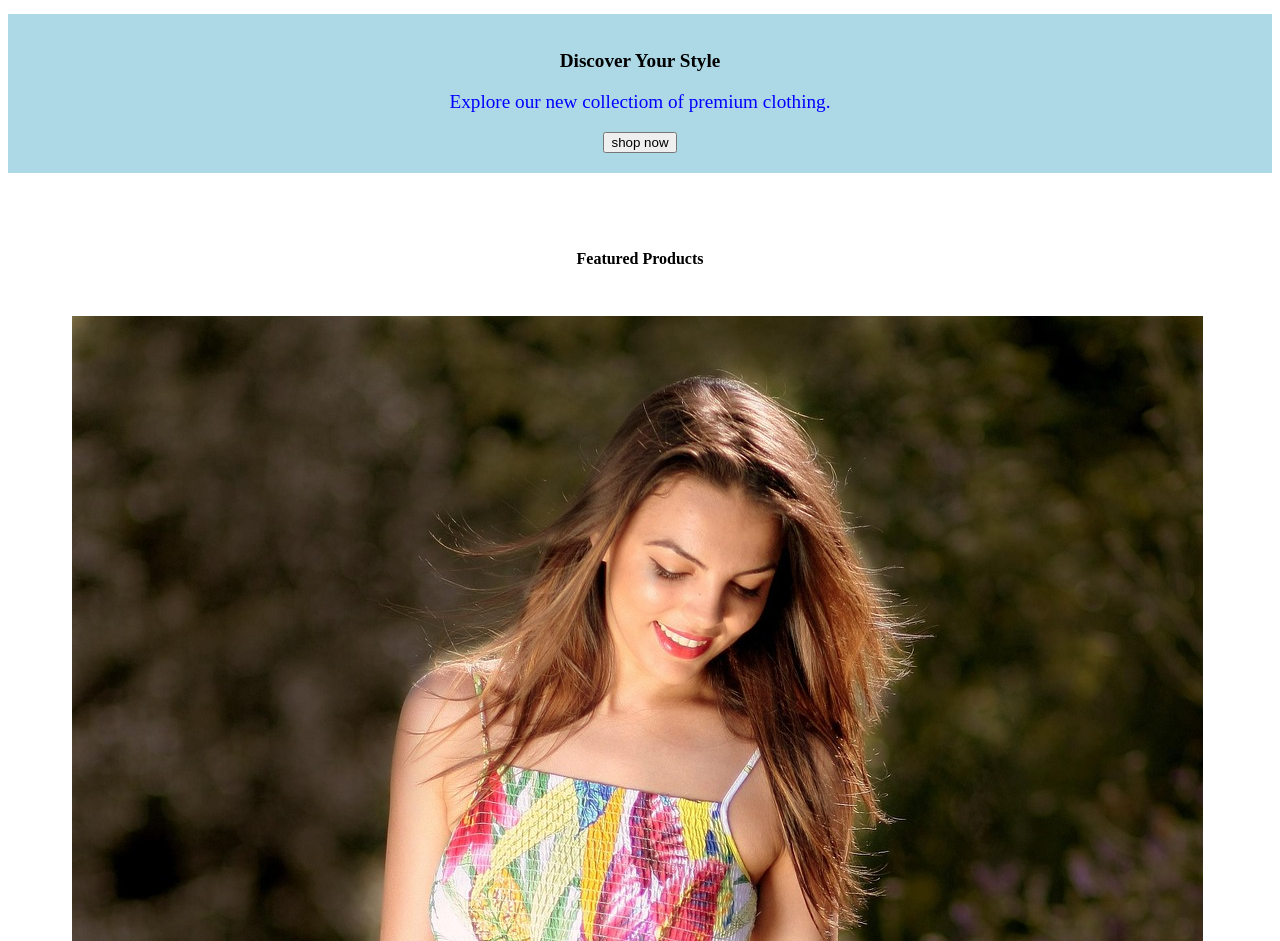
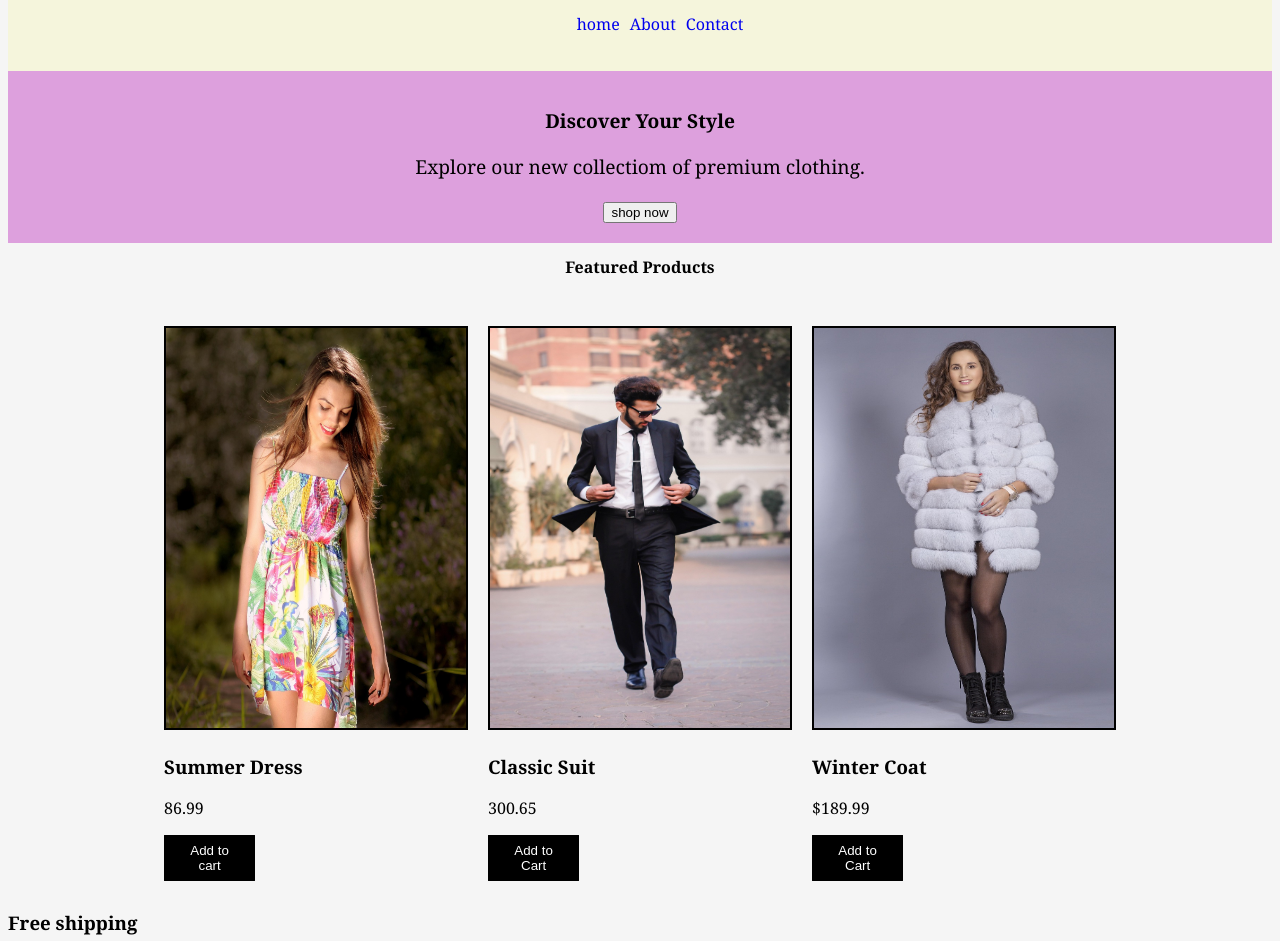
Before and after one commit to muthonii-web/clothing-web, a plain HTML site: page index.html in a window 1280 px wide. Shown: the part 136-1077 px from the top of the page. Drawn offline with Linux system fonts and the light colour scheme.

Commit message:
Style header and body

```diff
--- a/css/style.css
+++ b/css/style.css
@@ -1,5 +1,5 @@
 .hero {
-    background-color: lightblue;
+    background-color: plum;
     padding: 20px;
     text-align: center;
 }
@@ -9,7 +9,7 @@
 }
 .hero p {
     font-size: larger;
-    color:blue;
+    color:black;
 }
 .hero button {
     cursor: pointer;
@@ -18,15 +18,16 @@
 .btn-secondary{
     background-color: black;
     color: white;
-    padding:0.5 1rem ;
+    padding:0.5rem 1rem ;
     border: none;
     border-radius:0.3% ;
-    width: 100%;
+    width: 30%;
     cursor: pointer;
+    margin-bottom: 10px;
 }
-.featured-products {
-    padding:4rem  ;
-}
+/* .featured-products {
+    padding:4rem ;
+} */
 
 .featured-products h2 {
     font-size: medium;
@@ -34,11 +35,53 @@
     text-align: center;
     margin-bottom: 3rem;
 }
-.product-grid{
-    display: grid;
+.featured-products img{
+    width: 300px;
+    height: 400px;
+    border: 2px solid black;
+    background-color:beige;
+
 }
-
-
 .btn-secondary :hover {
     background-color: cornflowerblue;
 }
+.productService{
+    display: flex;
+    justify-content: center;
+    gap: 20px;
+    flex-wrap: wrap;
+}
+.product-card{
+    align-items: center;
+    height: fit-content;
+}
+
+body {
+    background-color: whitesmoke;
+    font-family: Georgia, 'Times New Roman', Times, serif;
+}
+header{
+    background-color: beige;
+    color:black;
+    text-align: center;
+    padding: 20px;
+}
+
+h1{
+    font-size: 45px;
+    color: black;
+    text-transform: uppercase;
+}
+nav li{
+    list-style-type: none;
+}
+
+nav a{
+    text-decoration: none;
+}
+
+nav ul{
+    display: flex;
+    justify-content: center;
+    gap: 10px;
+}
--- a/index.html
+++ b/index.html
@@ -1,12 +1,14 @@
 <!DOCTYPE html>
 <html lang="en">
+
 <head>
-    <meta charset="UTF-8">
-    <meta name="viewport" content="width=device-width, initial-scale=1.0">
+    <meta charset="UTF-8" />
+    <meta name="viewport" content="width=device-width, initial-scale=1.0" />
     <title>incounture Fashion & Style</title>
-    <link rel="stylesheet" href="./css/style.css">
+    <link rel="stylesheet" href="./css/style.css" />
     <script src="./js/script.js"></script>
 </head>
+
 <body>
     <header>
         <h1>incounture Fashion & Style</h1>
@@ -21,29 +23,30 @@
     <section class="hero">
         <h2>Discover Your Style</h2>
         <p>Explore our new collectiom of premium clothing.</p>
-        <button onclick="showalert()">shop now </button>
+        <button onclick="showalert()">shop now</button>
     </section>
 
-    <section
-    class="featured-products container">
+    <section class="featured-products container">
         <h2>Featured Products</h2>
-<div class="products-grid">
-    <img src="./img/face-1461629_1280.jpg" alt="Summer Dress">
+        <div class="productService">
+            <div class="product-card">
+                <img src="./img/face-1461629_1280.jpg" alt="Summer Dress" />
                 <div class="product-info">
                     <h3>Summer Dress</h3>
                     <p>86.99</p>
                     <button class="btn-secondary">Add to cart</button>
                 </div>
-</div >
+            </div>
             <div class="product-card">
-    <img src="./img/man-3108312_1280.jpg" alt="Classic Suit">
+                <img src="./img/man-3108312_1280.jpg" alt="Classic Suit" />
                 <div class="product-info">
                     <h3>Classic Suit</h3>
                     <p>300.65</p>
                     <button class="btn-secondary">Add to Cart</button>
                 </div>
+            </div>
                 <div class="product-card">
-    <img src="./img/fur-coat-3420930_1280.jpg" alt="Winter Coat">
+                    <img src="./img/fur-coat-3420930_1280.jpg" alt="Winter Coat" />
                     <div class="product-info">
                         <h3>Winter Coat</h3>
                         <p>$189.99</p>
@@ -65,7 +68,7 @@
                 </div>
                 <div class="feature">
                     <h3>Secure Payments</h3>
-                <p>Protected by Stripe</p>
+                    <p> payments via Credit/Debit Cards</p>
                 </div>
             </div>
         </div>
@@ -74,7 +77,11 @@
         <div class="container">
             <div class="footer-grid">
                 <div class="footer-section">
+                    <div class="contactUs">
                         <h3>Contact Us</h3>
+                        <img src="./img/instagram-color-svgrepo-com.svg" alt="">
+                        <img src="./img/tiktok-svgrepo-com.svg" alt="">
+                    </div>
                     <div class="contact-info">
                         <div class="footer-section">
                             <h3>Quick Links</h3>
@@ -87,9 +94,9 @@
                         </div>
                         <div class="footer-section">
                             <h3>Newsletter</h3>
-                        <p>subscribeto get offers and updates</p>
+                            <p>subscribe get offers and updates</p>
                             <form class="newsletter-form">
-                            <input type="email" placeholder="Enter your Email">
+                                <input type="email" placeholder="Enter your Email" />
                                 <button type="submit" class="btn-primary">subscribe</button>
                             </form>
                         </div>
@@ -102,7 +109,6 @@
         </div>
     </footer>
     <script src="./js/script.js"></script>
-
 </body>
 
 </html>
```
Also changed, not shown: img/instagram-color-svgrepo-com.svg (added), img/tiktok-svgrepo-com.svg (added). Lines whose indentation alone changed are shown as unchanged.
